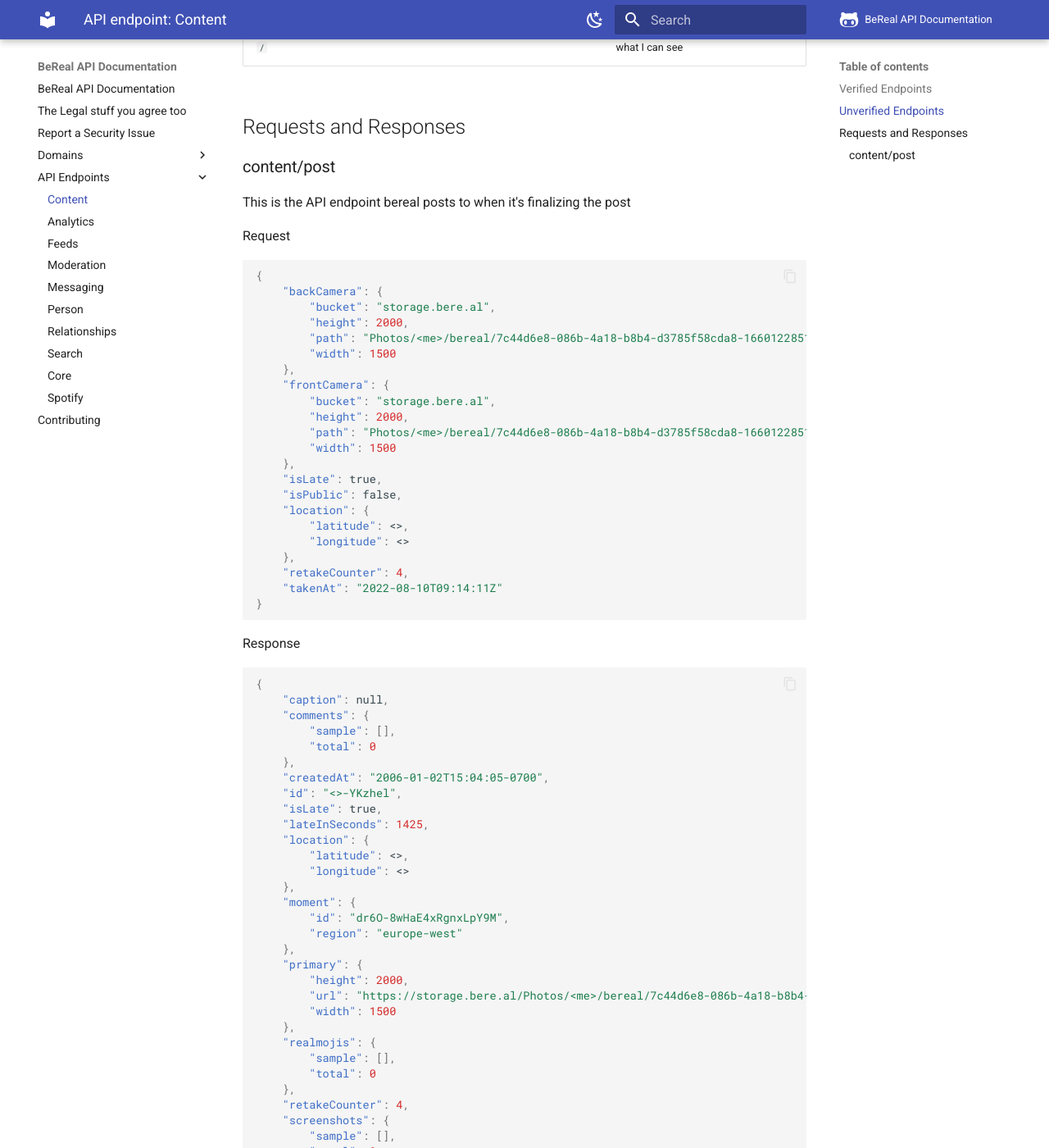
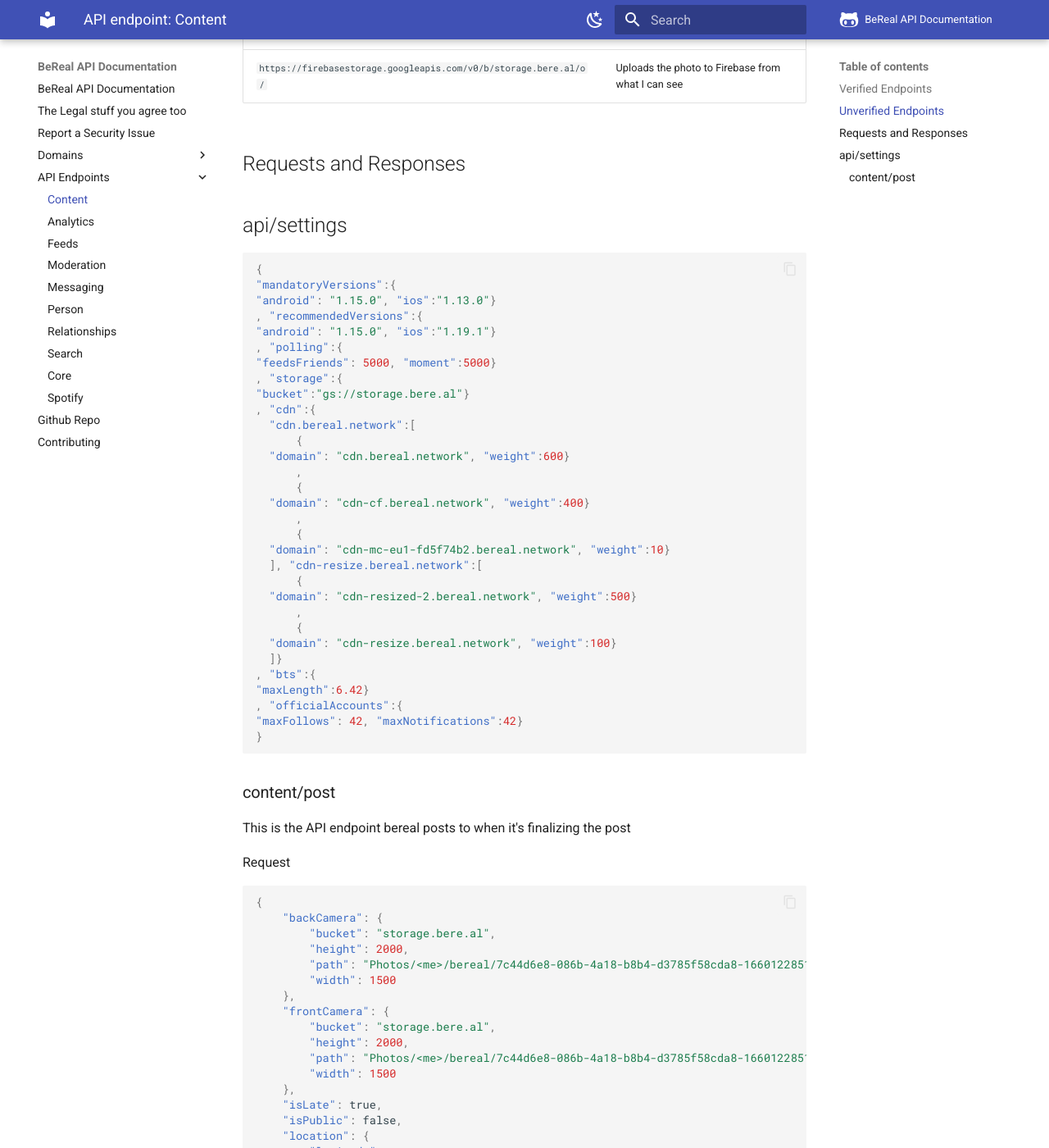
Before and after one commit to userbradley/BeReal, an MkDocs documentation site: the page built from docs/api-endpoints/content.md, in a window 1280 px wide and 1400 px high, scrolled down 1380 px. Shown: the whole window at 82% size. Built offline with MkDocs 1.6.1 and Material for MkDocs 9.7.7, drawn with Linux system fonts in a browser that asks for light colours; comment, search, counter and statistics services are not loaded; some of the changed text lies outside the part shown.

Commit message:
add new endpoints
Add :
-New messaging image url
-Bereal github repo link
-api settings endpoints

````diff
--- a/docs/api-endpoints/content.md
+++ b/docs/api-endpoints/content.md
@@ -18,6 +18,8 @@
 | `https://mobile.bereal.com/api/content/screenshots`          | Updates when you screenshot a post                                                                                                                                              |
 | `https://mobile.bereal.com/api/content/screenshots/me`       | Gets list of users who screenshot?                                                                                                                                              |
 | `https://mobile.bereal.com/api/content/unblurs`              | Gets the unblurs and ubnlurs a users post and how many they can unblur                                                                                                          |
+| `https://mobile.bereal.com/api/settings`                     | Gets the api settings																																							 |
+
 
 ## Unverified Endpoints
 
@@ -30,6 +32,43 @@
 | `https://firebasestorage.googleapis.com/v0/b/storage.bere.al/o/`                         | Uploads the photo to Firebase from what I can see                                                      |
 
 ## Requests and Responses
+
+
+## api/settings
+
+```json
+{
+"mandatoryVersions":{
+"android": "1.15.0", "ios":"1.13.0"}
+, "recommendedVersions":{
+"android": "1.15.0", "ios":"1.19.1"}
+, "polling":{
+"feedsFriends": 5000, "moment":5000}
+, "storage":{
+"bucket":"gs://storage.bere.al"}
+, "cdn":{
+  "cdn.bereal.network":[
+	  {
+  "domain": "cdn.bereal.network", "weight":600}
+	  ,
+	  {
+  "domain": "cdn-cf.bereal.network", "weight":400}
+	  ,
+	  {
+  "domain": "cdn-mc-eu1-fd5f74b2.bereal.network", "weight":10}
+  ], "cdn-resize.bereal.network":[
+	  {
+  "domain": "cdn-resized-2.bereal.network", "weight":500}
+	  ,
+	  {
+  "domain": "cdn-resize.bereal.network", "weight":100}
+  ]}
+, "bts":{
+"maxLength":6.42}
+, "officialAccounts":{
+"maxFollows": 42, "maxNotifications":42}
+}
+```
 
 ### content/post
 
--- a/mkdocs.yaml
+++ b/mkdocs.yaml
@@ -18,6 +18,7 @@
       - Search: api-endpoints/search.md
       - Core: api-endpoints/core.md
       - Spotify: api-endpoints/spotify.md
+  - Github Repo: github/bereal.md
   - Contributing: contributing.md
 ## Config ##
 repo_name: BeReal API Documentation
````
Also changed, not shown: docs/api-endpoints/messaging.md (+7 -0 lines), docs/domains/sub-domains.md (+2 -0 lines), docs/github/bereal.md (added, +24 -0 lines).
